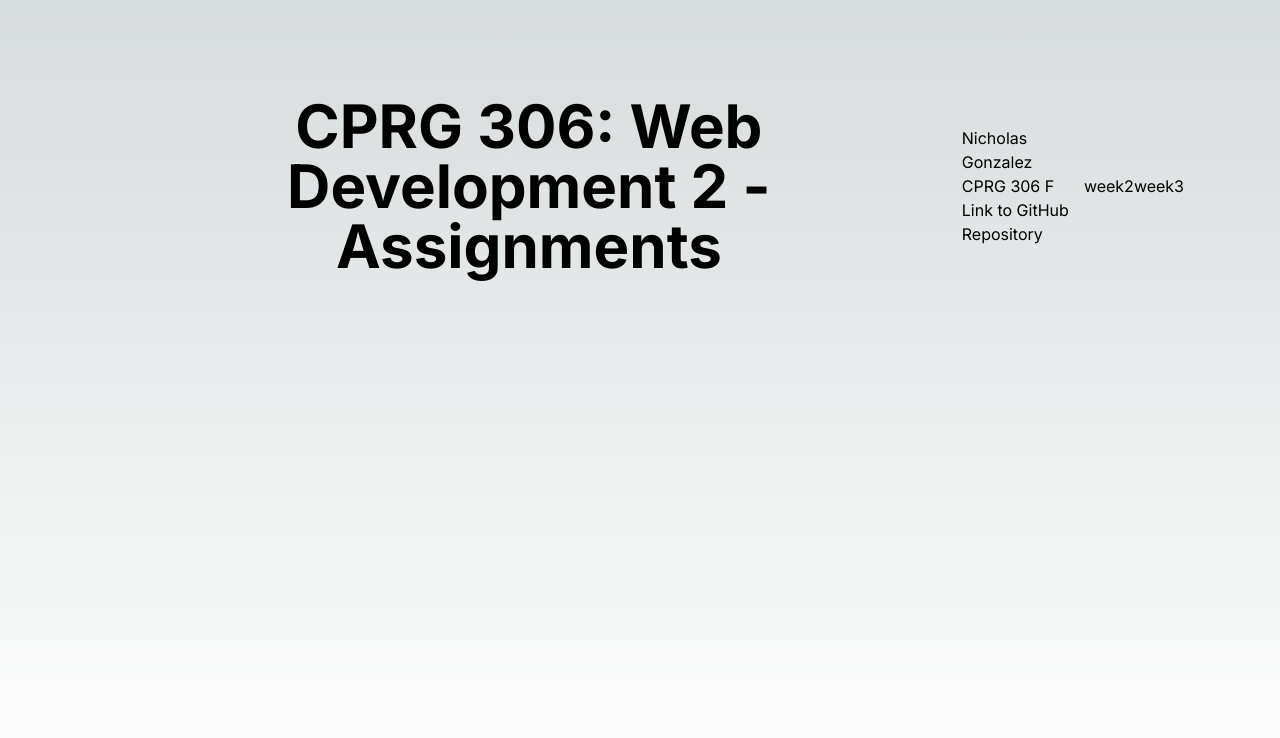
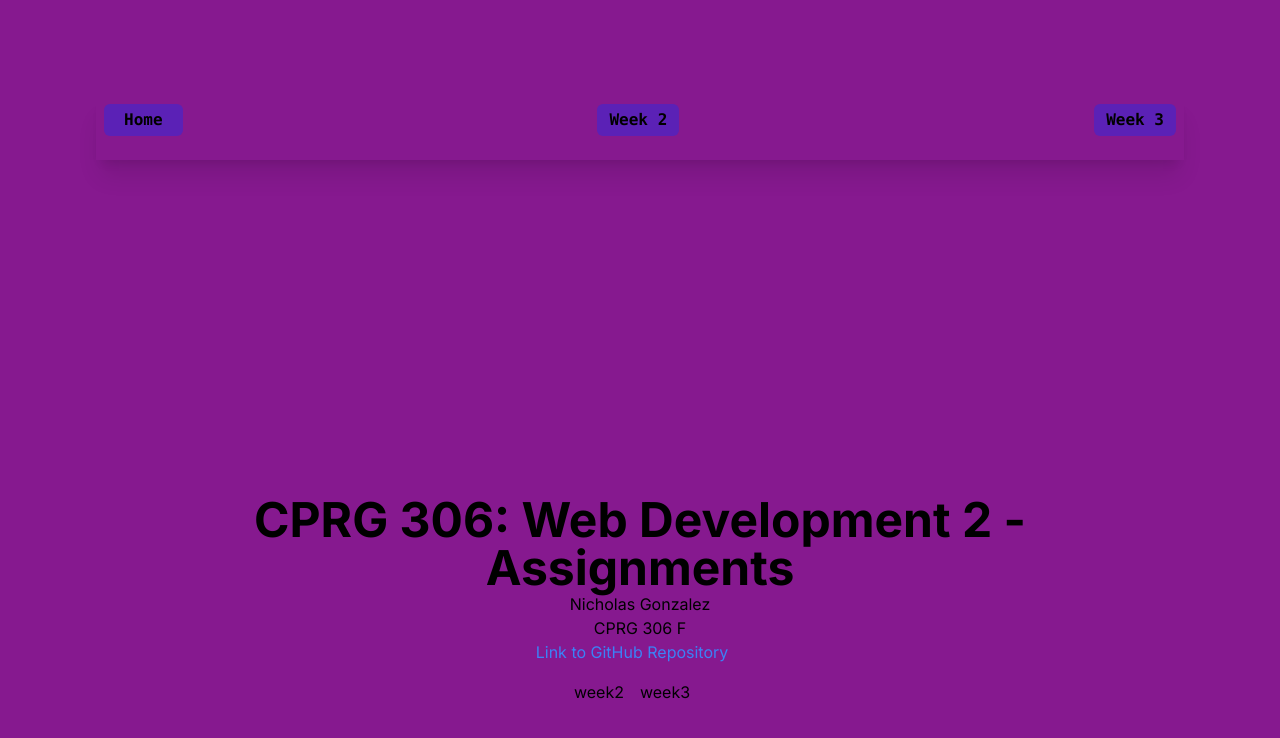
Before and after one commit to nicoatsait/cprg306-assignments, a Next.js app: page / in a window 1280 px wide. Shown: the top 738 px of the page. Built offline with nearby package versions, Linux system fonts and the light colour scheme.

Commit message:
added styling to all pages

```diff
--- a/app/StudentInfo.js
+++ b/app/StudentInfo.js
@@ -7,7 +7,7 @@ const StudentInfo = () => {
     <div>
       <h1>Nicholas Gonzalez </h1>
       <p>CPRG 306 F</p>
-      <Link href="https://github.com/nicoatsait/cprg306-assignments">
+      <Link className="text-blue-500 hover:underline mr-4" href="https://github.com/nicoatsait/cprg306-assignments">
         Link to GitHub Repository
       </Link>
     </div>
--- /dev/null
+++ b/app/navbar.js
@@ -0,0 +1,19 @@
+export default function Navbar() {
+    return (
+        <nav className="h-16 p-2 w-full bg-fuchsia-800  shadow-xl  font-mono" role="navigation">
+            <div className="container mx-auto">
+                <ul className="flex justify-between items-center ">
+                    <li className="">
+                        <a href="/" className=" px-5 py-1  text-black bg-violet-800 hover:bg-blue-500 max-w-md rounded-md font-semibold inline-block">Home</a>
+                    </li>
+                    <li className="">
+                        <a href="/week2" className=" px-3 py-1  text-black bg-violet-800 hover:bg-blue-500 max-w-md rounded-md font-semibold inline-block">Week 2</a>
+                    </li>
+                    <li className="">
+                        <a href="/week3" className=" px-3 py-1  text-black bg-violet-800 hover:bg-blue-500 max-w-md rounded-md font-semibold inline-block">Week 3</a>
+                    </li>
+                </ul>
+            </div>
+        </nav>
+    );
+}
--- a/app/page.js
+++ b/app/page.js
@@ -3,21 +3,29 @@ import React from 'react';
 import Link from 'next/link';
 
 import StudentInfo from './StudentInfo';
+import Navbar from './navbar';
 export default function Home() {
   return (
-    <main className="flex min-h-screen flex-col items-center justify-between p-24">
-      <div className="flex justify-center items-center">
-      <h1 className="text-6xl font-bold text-center">
+    <main className="flex min-h-screen flex-col items-center justify-between p-24 bg-fuchsia-800">
+      <Navbar />
+      <div className="text-center">
+      <h1 className="text-5xl font-bold">
           CPRG 306: Web Development 2 - Assignments
       </h1>
       <StudentInfo />
-      <Link href="/week2">
+      <div className="mt-4">
+
+      <Link className='"text-blue-500 hover:underline mr-4' href="/week2">
         week2
       </Link>
-      <Link href="/week3">
+      <Link className='"text-blue-500 hover:underline mr-4' href="/week3">
         week3
       </Link>
       </div>
+      </div>
+
+
+
     </main>
   )
 }
--- a/app/week2/page.js
+++ b/app/week2/page.js
@@ -2,13 +2,19 @@
 
 import React from 'react';
 import StudentInfo from '../StudentInfo';
+import Navbar from '../navbar';
+
 
 const Week2 = () => {
   return (
-    <div>
+    <main className="flex min-h-screen flex-col p-24 bg-fuchsia-800   ">
+      <div>
+      <Navbar />
       <h1>My Shopping List</h1>
       <StudentInfo />
     </div>
+    </main>
+
   );
 };
 
--- a/app/week3/page.js
+++ b/app/week3/page.js
@@ -1,10 +1,14 @@
 
+import Navbar from '../navbar';
 import ItemList from './item-list';
 export default function Home() {
+
+
   return (
     <main className="flex min-h-screen flex-col p-24 bg-fuchsia-800   ">
-      <div className="">
-        <h1 className="text-6xl font-bold text-center text-slate-900  ">
+    <Navbar />
+      <div className="pt-10">
+        <h1 className="pb-5 text-6xl font-bold text-center text-slate-900  ">
             My Shopping List
 
         </h1>
```
